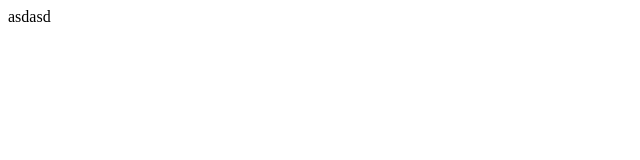
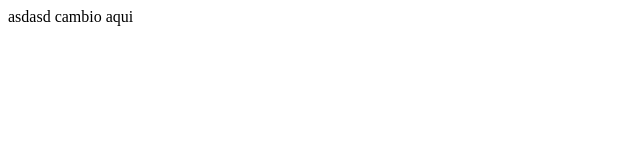
Before and after one commit to w4d32001/pruebaa, a plain HTML site: page index.html in a window 1280 px wide. Shown: the full height of the page, 0-640 px from the left. Drawn offline with Linux system fonts and the light colour scheme.

Commit message:
Update index.html

```diff
--- a/index.html
+++ b/index.html
@@ -7,5 +7,6 @@
 </head>
 <body>
     asdasd
+    cambio aqui
 </body>
 </html>
```
